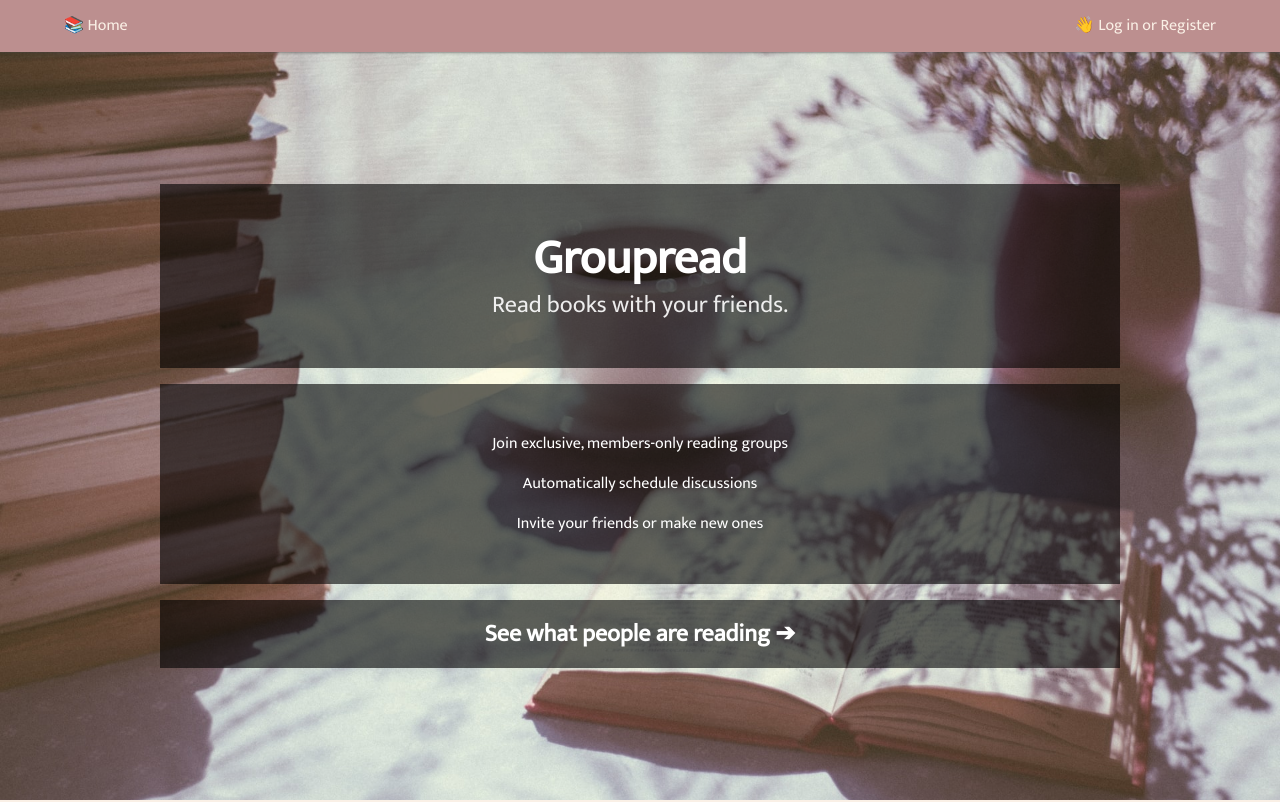
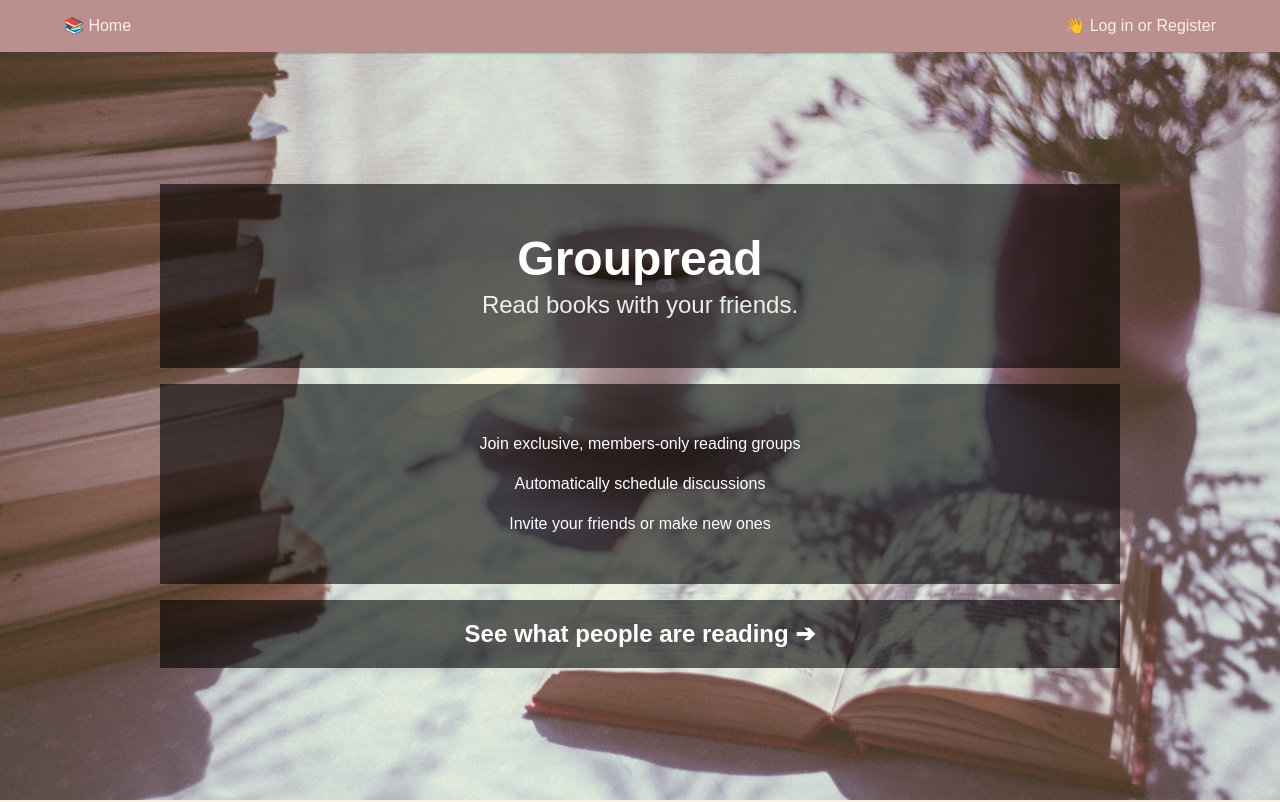
Before and after one commit to mythmakerseven/groupread, a React (Create React App) app in the folder frontend/: page / in a window 1280 px wide. Shown: the top 802 px of the page. Built offline with nearby package versions, Linux system fonts and the light colour scheme; the HTML template or start-up script is replaced by a standard one.

Commit message:
optimize font handling

```diff
--- a/frontend/src/App.scss
+++ b/frontend/src/App.scss
@@ -1,6 +1,4 @@
 @charset "utf-8";
-
-@import url('https://fonts.googleapis.com/css2?family=Archivo&family=Mukta&display=swap');
 
 // Custom colors
 $maroon: #b94e48;
--- a/frontend/src/custom.scss
+++ b/frontend/src/custom.scss
@@ -1,4 +1,8 @@
 @import 'App.scss';
+
+body {
+  font-family: $family-sans-serif, sans-serif;
+}
 
 ::selection {
   background: rgba(137, 207, 240, 0.5);
```
Also changed, not shown: 1 other file (tests, documents, lock files or other folders).
